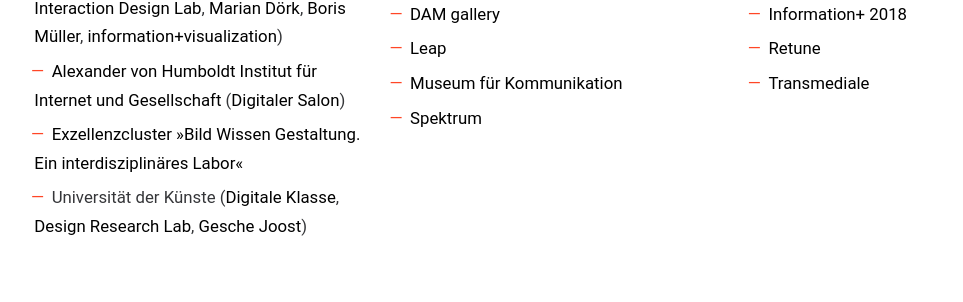
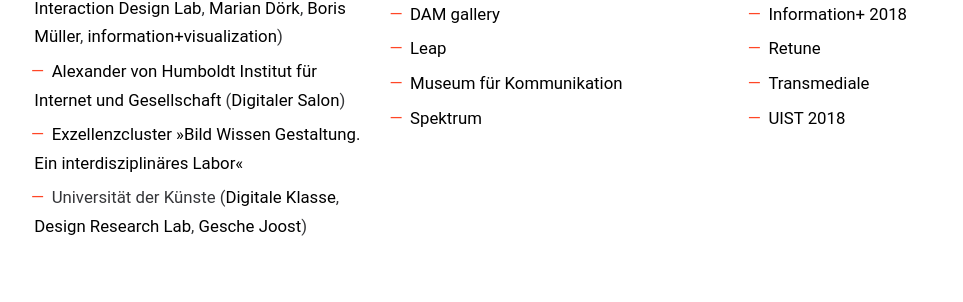
Before and after one commit to Data-Visualization-Berlin/datavis.berlin, a Jekyll site: the page built from index.html, in a window 1280 px wide and 900 px high, scrolled down 1675 px. Shown: the part 152-454 px from the top of the window, without its empty margins (49-1012 px from the left). Built offline with Jekyll 4.4.1, drawn with Linux system fonts in a browser that asks for light colours.

Commit message:
UIST added

```diff
--- a/index.html
+++ b/index.html
@@ -107,6 +107,7 @@
           <li><a href="http://informationplusconference.com/">Information+ 2018</a></li>
           <li><a href="https://retune.de/">Retune</a></li>
           <li><a href="https://transmediale.de/">Transmediale</a></li>
+          <li><a href="http://uist.acm.org/uist2018/">UIST 2018</a></li>
         </ul>
       </section>
 
```
